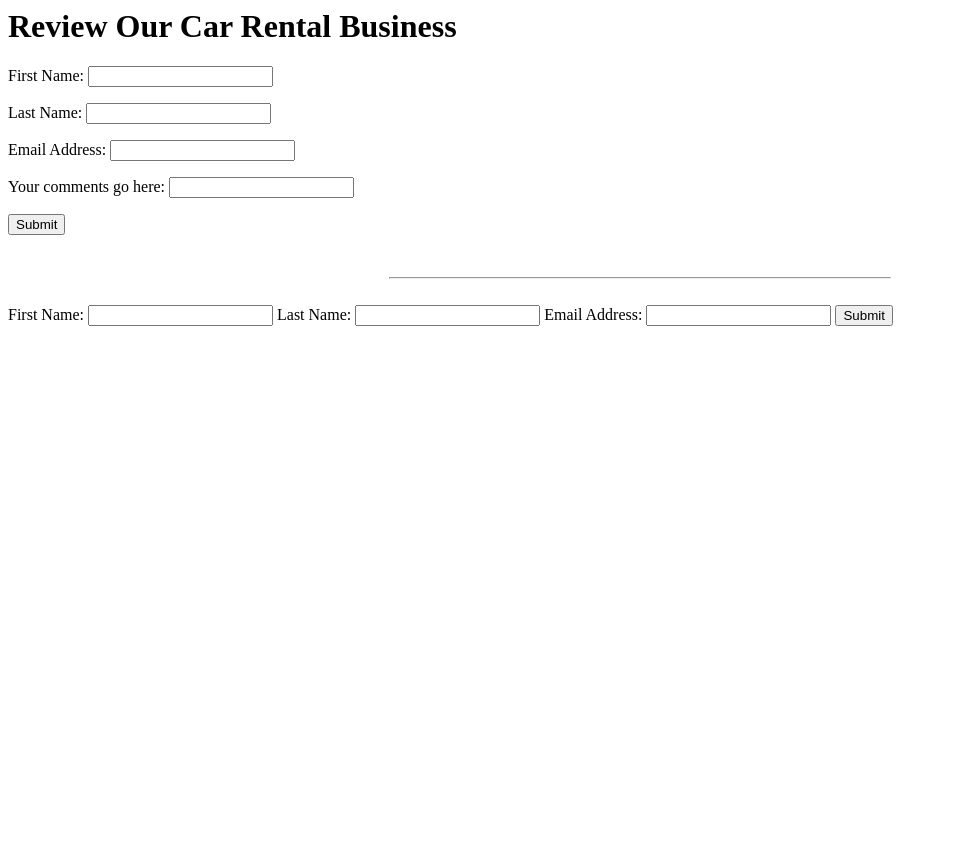
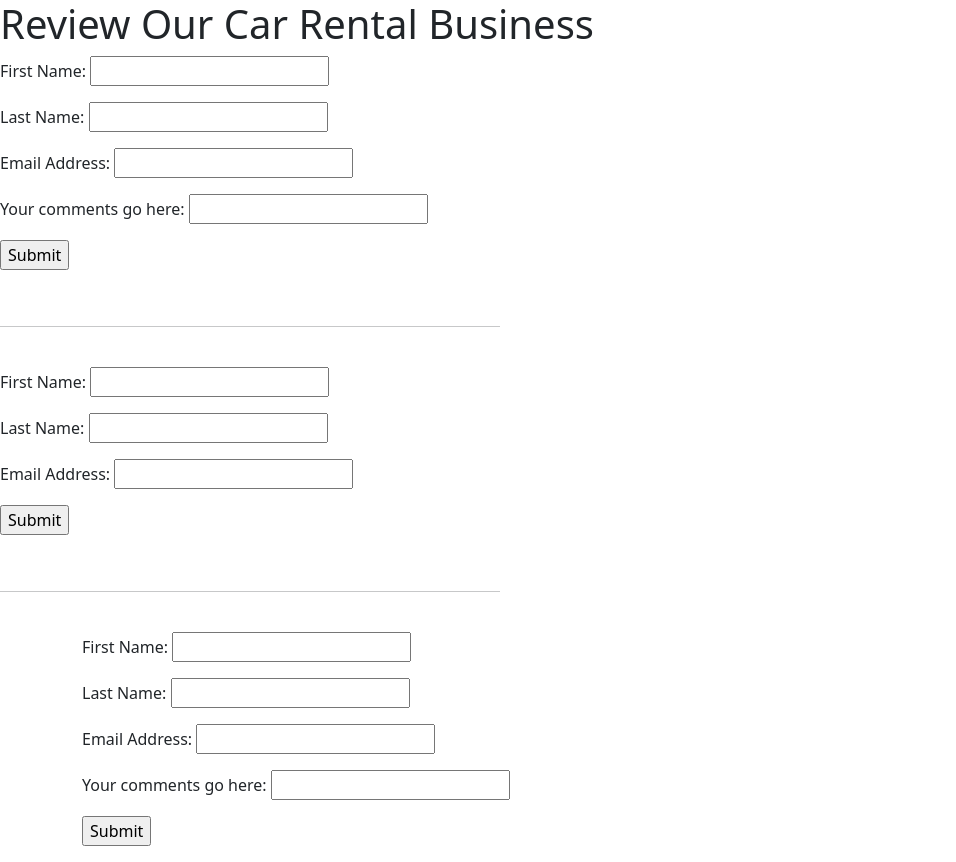
Before and after one commit to enoren5/Jose_Portilla_Pierian_Data_Udemy_course, a Django app: page / in a window 1280 px wide. Shown: the whole page, without its empty margins (0-956 px from the left). Before the commit the page ends 326 px from the top, so only its background shows below. Run offline with Django 3.2, Linux system fonts and the light colour scheme.

Commit message:
Experiment with form fields in for loops in templates

```diff
--- a/my_site/car_rentals/templates/car_rentals/rental_review.html
+++ b/my_site/car_rentals/templates/car_rentals/rental_review.html
@@ -1,3 +1,11 @@
+<html>
+    <head>
+    <!-- CSS only -->
+    <link href="https://cdn.jsdelivr.net/npm/bootstrap@5.2.0/dist/css/bootstrap.min.css" rel="stylesheet" integrity="sha384-gH2yIJqKdNHPEq0n4Mqa/HGKIhSkIHeL5AyhkYV8i59U5AR6csBvApHHNl/vI1Bx" crossorigin="anonymous">
+    <!-- JavaScript Bundle with Popper -->
+    <script src="https://cdn.jsdelivr.net/npm/bootstrap@5.2.0/dist/js/bootstrap.bundle.min.js" integrity="sha384-A3rJD856KowSb7dwlZdYEkO39Gagi7vIsF0jrRAoQmDKKtQBHUuLZ9AsSv4jD4Xa" crossorigin="anonymous"></script>
+    </head>
+<body>
     <h1>Review Our Car Rental Business</h1>
 
     <form method="POST">
@@ -6,12 +14,34 @@
         <input type="submit">
     </form>
     <br>
+
 <hr style="width:500px;">
+
     <br>
     <form method="POST">
         {% csrf_token %}
-    {{ form.first_name.label_tag }} {{ form.first_name }}
-    {{ form.last_name.label_tag }} {{ form.last_name }}
-    {{ form.email.label_tag }} {{ form.email }}
+        <p>{{ form.first_name.label_tag }} {{ form.first_name }}</p>
+        <p>{{ form.last_name.label_tag }} {{ form.last_name }}</p>
+        <p>{{ form.email.label_tag }} {{ form.email }}</p>
         <input type="submit">
     </form>
+    <br>
+
+<hr style="width:500px;">
+
+    <br>
+    <div class="container">
+    <form method="POST">
+        {% csrf_token %}
+        {% for field in form %}
+            <div class="mb-3"> <!-- bootstrap class element -->
+                {{field.label_tag}}
+                {{field}}
+            </div>
+        {% endfor %}
+        <input type="submit">
+    </form>
+    </div>
+
+</body>
+</html>
```
Lines whose indentation alone changed are shown as unchanged.
